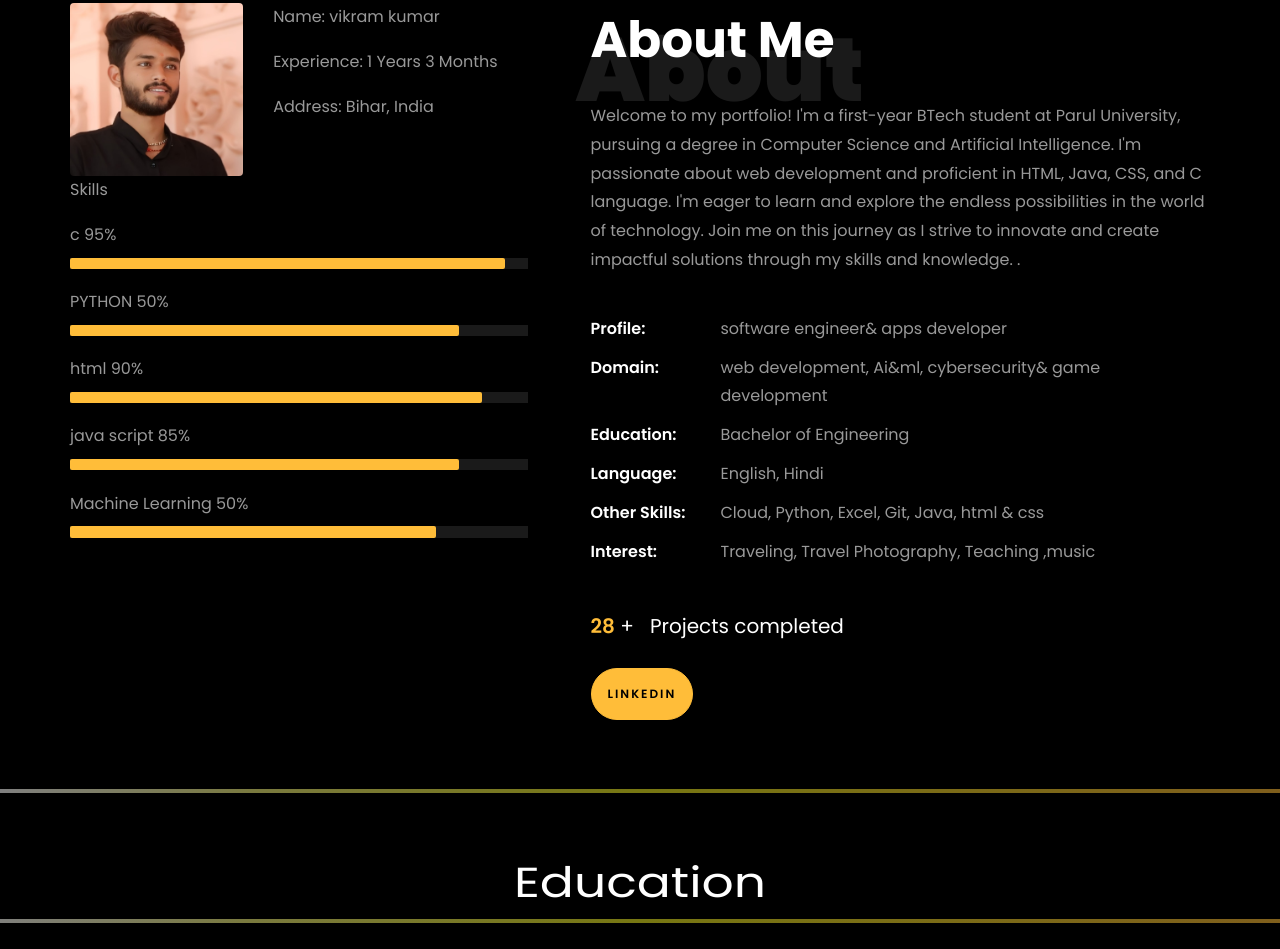
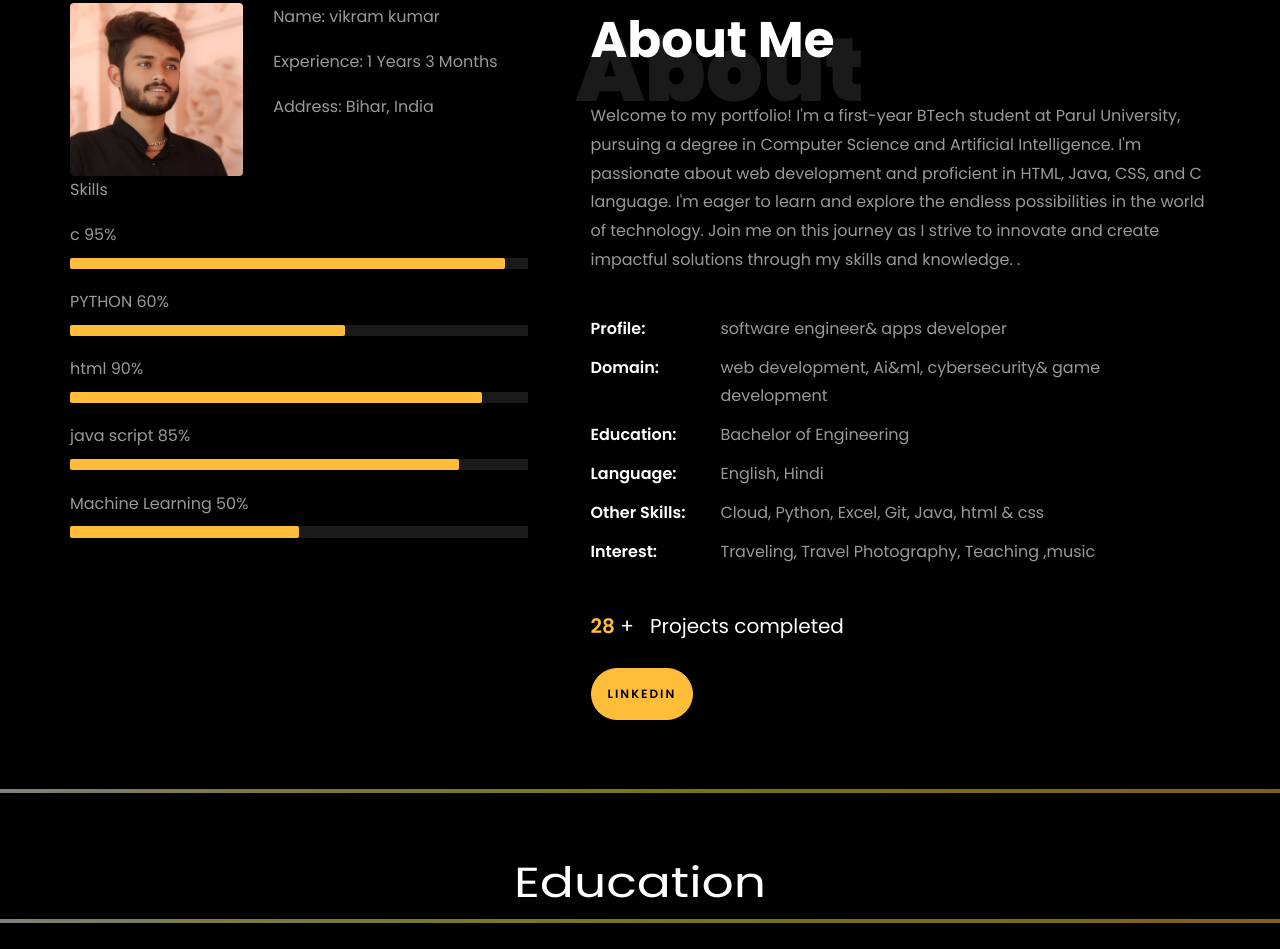
Before and after one commit to Vikramkumar82/portfolio.github.io, a plain HTML site: page index.html in a window 1280 px wide. Shown: the part 859-1808 px from the top of the page. Drawn offline with Linux system fonts and the light colour scheme; files whose address does not match are found by name.

Commit message:
Update index.html

```diff
--- a/index.html
+++ b/index.html
@@ -234,9 +234,9 @@
 											aria-valuemax="100"></div>
 									</div>
 
-									<span>PYTHON</span> <span class="pull-right">50%</span>
+									<span>PYTHON</span> <span class="pull-right">60%</span>
 									<div class="progress">
-										<div class="progress-bar" role="progressbar" style="width: 85%" aria-valuenow="85" aria-valuemin="0"
+										<div class="progress-bar" role="progressbar" style="width: 60%" aria-valuenow="60" aria-valuemin="0"
 											aria-valuemax="100"></div>
 									</div>
 
@@ -254,7 +254,7 @@
 
 									<span>Machine Learning</span> <span class="pull-right">50%</span>
 									<div class="progress">
-										<div class="progress-bar" role="progressbar" style="width: 80%" aria-valuenow="80" aria-valuemin="0"
+										<div class="progress-bar" role="progressbar" style="width: 50%" aria-valuenow="50" aria-valuemin="0"
 											aria-valuemax="100"></div>
 									</div>
 								</div>
@@ -603,8 +603,8 @@
 		  <div class="row">
 			<div class="col-md-12 text-center">
 
-			  <p><!-- Link back to Colorlib can't be removed. Template is licensed under CC BY 3.0. -->
-	Copyright &copy;<script>document.write(new Date().getFullYear());</script> All rights reserved | This template is made with <i class="icon-heart color-danger" aria-hidden="true"></i> by <a href="https://colorlib.com" target="_blank">Colorlib</a>
+			  <p><!-- Link back to vikram can't be removed. Template is licensed under CC BY 3.0. -->
+	Copyright &copy;<script>document.write(new Date().getFullYear());</script> All rights reserved | This template is made with <i class="icon-heart color-danger" aria-hidden="true"></i> by <a href="https://colorlib.com" target="_blank">vikram</a>
 	<!-- Link back to Colorlib can't be removed. Template is licensed under CC BY 3.0. --></p>
 			</div>
 		  </div>
```
